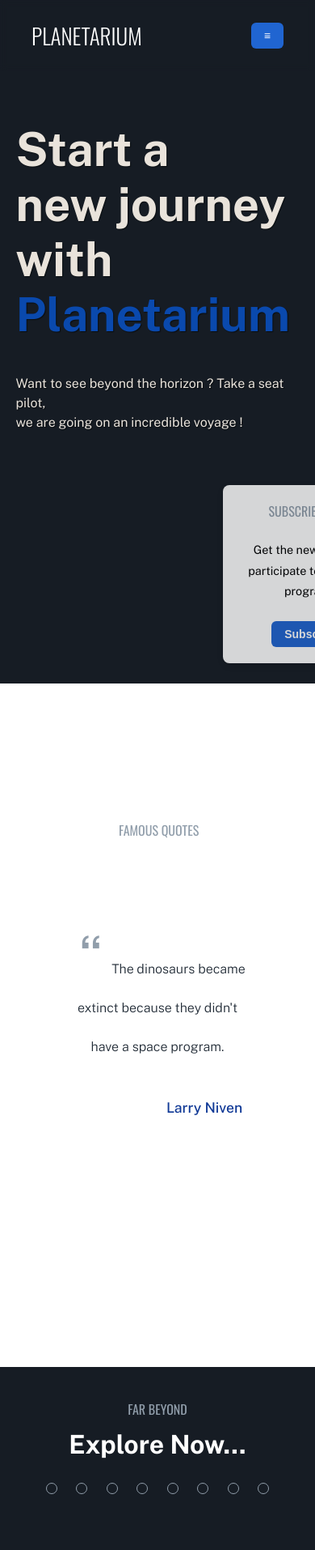
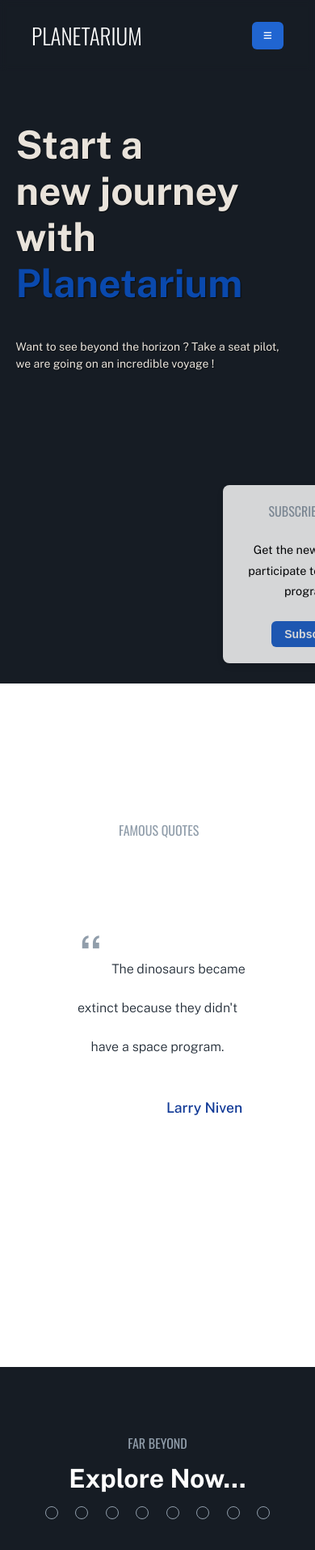
Before and after one commit to SAUBIN-Florian/planetarium, a React (Create React App) app: page / in a window 390 px wide. Shown: the top 1914 px of the page at 81% size. Built offline with nearby package versions, Linux system fonts and the light colour scheme.

Commit message:
responsive global done need to check details

```diff
--- a/src/stylessheets/footer.scss
+++ b/src/stylessheets/footer.scss
@@ -66,6 +66,10 @@
     height: 100vh;
   }
 
+  .footer-img {
+    width: 230px;
+  }
+
   .footer-content {
     width: 100%;
     height: 100%;
@@ -77,4 +81,8 @@
       font-size: 2rem;
     }
   }
+
+  .footer-action {
+    z-index: 10;
+  }
 }
--- a/src/stylessheets/herobanner.scss
+++ b/src/stylessheets/herobanner.scss
@@ -65,6 +65,12 @@
       // left: 0;
       width: 90%;
       margin: 150px auto;
+      h1 {
+        font-size: 3rem;
+      }
+      p {
+        font-size: 0.875rem;
+      }
     }
   }
 }
--- a/src/stylessheets/moon.scss
+++ b/src/stylessheets/moon.scss
@@ -30,6 +30,7 @@
   width: 100%;
   height: 100%;
   object-fit: cover;
+  -webkit-transition: top 1.9s ease-in-out;
   transition: top 1.9s ease-in-out;
 }
 
@@ -73,6 +74,7 @@
 @media (max-width: 481px) {
   .moon {
     width: 100%;
+    justify-content: center;
     flex-flow: column-reverse;
     margin: 0 auto;
     padding: 0;
@@ -80,9 +82,24 @@
 
   .slider-container {
     width: 90vw;
+    height: 400px;
     .slider {
       width: 200px;
       height: 200px;
     }
   }
+
+  .element2 {
+    top: 150px;
+  }
+
+  .moon-content {
+    text-align: center;
+    h1 {
+      font-size: 2rem;
+    }
+    p {
+      font-size: 0.875rem;
+    }
+  }
 }
--- a/src/stylessheets/navbar.scss
+++ b/src/stylessheets/navbar.scss
@@ -68,7 +68,6 @@
   justify-content: center;
   align-items: center;
   flex-direction: column;
-  background: var(--dark-background);
   transition: all 0.3s ease-in-out;
   a{
     padding: 14px 0;
@@ -78,7 +77,7 @@
     text-decoration: none;
   }
   .navbar-mobile-btn {
-    margin: 14px 0;
+    margin: 18px 0;
     border: none;
     padding: 8px 16px;
     border-radius: 6px;
@@ -100,10 +99,10 @@
   justify-content: center;
   align-items: center;
   border: none;
-  padding: 8px 16px;
+  padding: 6px 14px;
   border-radius: 6px;
   font-weight: 700;
-  font-size: 0.875rem;
+  font-size: 1.2rem;
   background-color: var(--action-color);
   color: var(--primary-color);
 }
@@ -113,14 +112,14 @@
   z-index: 1000;
   top: calc(10% + 20px);
   right: 10%;
-  display: inline-flex;
-  justify-content: center;
-  align-items: center;
+  // display: inline-flex;
+  // justify-content: center;
+  // align-items: center;
   border: none;
-  padding: 8px 16px;
+  padding: 6px 14px;
   border-radius: 6px;
   font-weight: 700;
-  font-size: 0.875rem;
+  font-size: 1.2rem;
   background-color: var(--action-color);
   color: var(--primary-color);
 }
--- a/src/stylessheets/planets.scss
+++ b/src/stylessheets/planets.scss
@@ -162,7 +162,6 @@
 
 @media (max-width: 481px) {
   .planets {
-    height: 100vh;
     flex-direction: column;
     padding: 0;
   }
@@ -189,21 +188,23 @@
 
   .planets-controls {
     width: 300px;
-    top: 0;
+    height: auto;
+    top: 15%;
     left: calc(50% - 150px);
     flex-direction: row;
     align-items: center;
+    padding: 20px 0;
   }
 
   .clickable-controls{
-    padding: 6px;
+    padding: 7px;
     &::after{
       content: attr(data-name);
       position: absolute;
-      top: 60%;
+      top: 100%;
       left: 40px;
       font-size: 1rem;
-      transform: translateY(0px);
+      transform: translateX(105px);
     }
   }
 }
```
